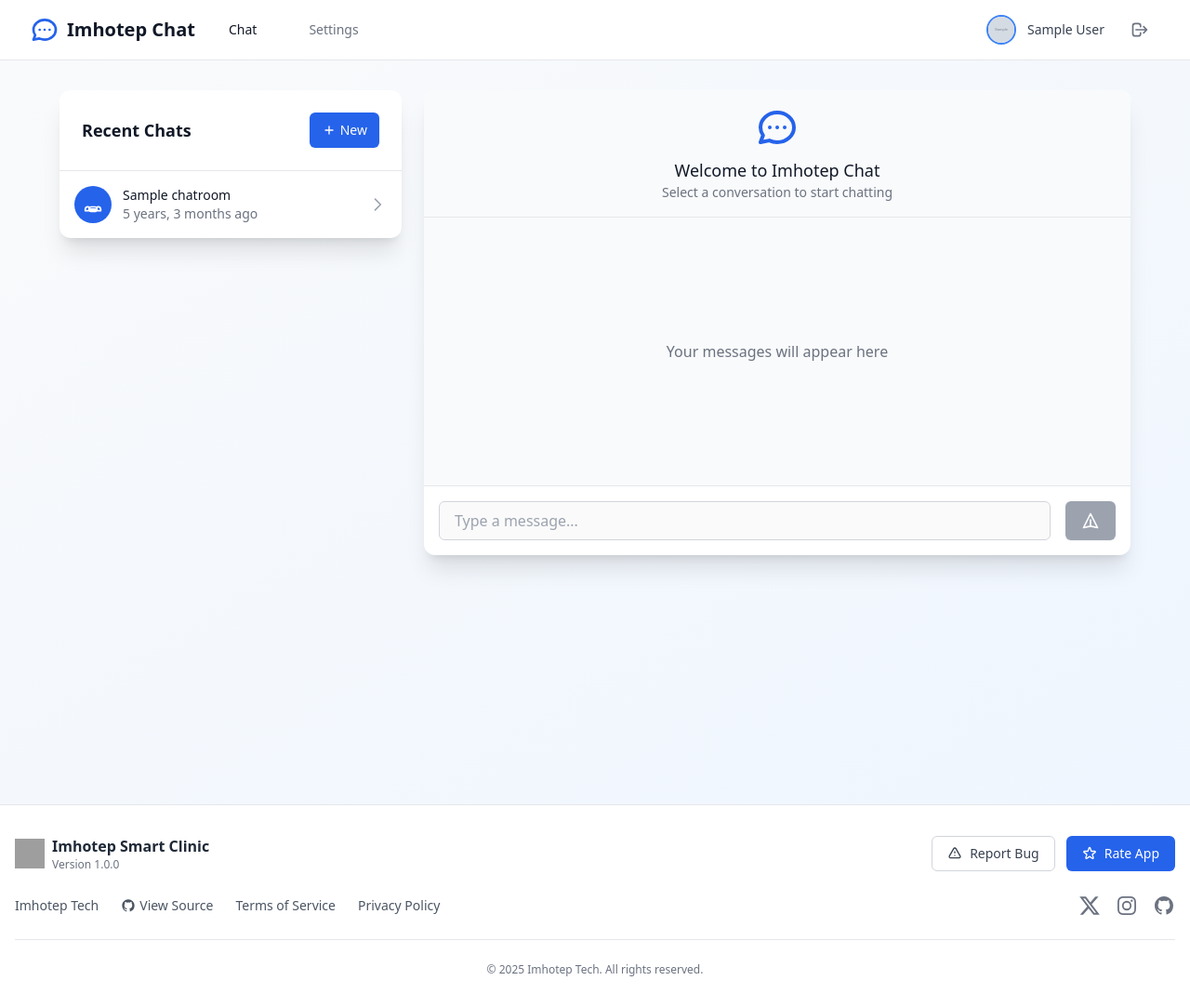
After one commit to Kbassem10/imhotep_chat, a Django app: page /main-menu/ in a window 1280 px wide. The commit adds this page. Shown: the whole page at 93% size. Run offline with Django 5.2, Linux system fonts and the light colour scheme; a user stored in the database is signed in; tables that the repository leaves empty hold one stand-in row (values such as "Sample post"); grey boxes marked "Sample" are stand-in pictures; some libraries are stand-ins or nearby versions; grey boxes are pictures that could not be loaded.

Commit message:
Add main menu and navbar templates; implement user photo and latest chat rooms retrieval

```diff
--- a/chat/auth/auth.py
+++ b/chat/auth/auth.py
@@ -256,7 +256,6 @@ class CustomPasswordResetConfirmView(PasswordResetConfirmView):
 class CustomPasswordResetCompleteView(PasswordResetCompleteView):
     template_name = 'password_reset_complete.html'
 
-
 GOOGLE_CLIENT_ID = settings.SOCIALACCOUNT_PROVIDERS['google']['APP']['client_id']
 GOOGLE_CLIENT_SECRET = settings.SOCIALACCOUNT_PROVIDERS['google']['APP']['secret']
 GOOGLE_REDIRECT_URI = settings.SOCIALACCOUNT_PROVIDERS['google']['REDIRECT_URI']
--- a/chat/templates/base.html
+++ b/chat/templates/base.html
@@ -82,6 +82,12 @@
         {% block extra_head %}{% endblock %}
     </head>
 <body class="bg-gray-100">
+    <!-- Navigation Bar -->
+
+    {% if user.is_authenticated %}
+        {% include "navbar.html" %}
+    {% endif %}
+
     <div class="flex min-h-screen">
 
         <!-- Main Content -->
--- /dev/null
+++ b/chat/templates/main_menu.html
@@ -0,0 +1,138 @@
+{% extends "base.html" %}
+{% load static %}
+
+{% block title %}Chat - Imhotep Chat{% endblock %}
+
+{% block content %}
+<section class="min-h-screen bg-gradient-to-br from-gray-50 to-blue-50 py-8 px-4 sm:px-6 lg:px-8">
+  <div class="max-w-6xl mx-auto">
+    <!-- Main Content -->
+    <div class="grid grid-cols-1 lg:grid-cols-3 gap-6">
+      <!-- Chat Rooms List -->
+      <div class="lg:col-span-1">
+        <div class="bg-white rounded-xl shadow-xl overflow-hidden">
+          <div class="p-6 border-b border-gray-200">
+            <div class="flex items-center justify-between">
+              <h2 class="text-lg font-semibold text-gray-900">Recent Chats</h2>
+              <button class="inline-flex items-center px-3 py-2 border border-transparent rounded-md shadow-sm text-sm font-medium text-white bg-blue-600 hover:bg-blue-700 focus:outline-none focus:ring-2 focus:ring-offset-2 focus:ring-blue-500 transition-all duration-200">
+                <svg class="w-4 h-4 mr-1" xmlns="http://www.w3.org/2000/svg" fill="none" viewBox="0 0 24 24" stroke="currentColor">
+                  <path stroke-linecap="round" stroke-linejoin="round" stroke-width="2" d="M12 6v6m0 0v6m0-6h6m-6 0H6" />
+                </svg>
+                New
+              </button>
+            </div>
+          </div>
+
+          <div class="divide-y divide-gray-200 max-h-96 overflow-y-auto">
+            {% if user_latest_chat_rooms %}
+              {% for chat_room in user_latest_chat_rooms %}
+                <div class="p-4 hover:bg-gray-50 cursor-pointer transition-colors duration-200">
+                  <div class="flex items-center space-x-3">
+                    <div class="flex-shrink-0">
+                      <div class="h-10 w-10 rounded-full bg-blue-600 flex items-center justify-center">
+                        {% if chat_room.is_group %}
+                          <svg class="w-5 h-5 text-white" xmlns="http://www.w3.org/2000/svg" fill="none" viewBox="0 0 24 24" stroke="currentColor">
+                            <path stroke-linecap="round" stroke-linejoin="round" stroke-width="2" d="M17 20h5v-2a3 3 0 00-5.196-2.121M17 20H7m10 0v-2c0-.656-.126-1.283-.356-1.857M7 20H2v-2a3 3 0 015.196-2.121M7 20v-2m0 0v-.5A2.5 2.5 0 019.5 15h5a2.5 2.5 0 012.5 2.5v.5m0 0v.5a2.5 2.5 0 01-2.5 2.5h-5A2.5 2.5 0 017 18v-.5z" />
+                          </svg>
+                        {% else %}
+                          <svg class="w-5 h-5 text-white" xmlns="http://www.w3.org/2000/svg" fill="none" viewBox="0 0 24 24" stroke="currentColor">
+                            <path stroke-linecap="round" stroke-linejoin="round" stroke-width="2" d="M16 7a4 4 0 11-8 0 4 4 0 018 0zM12 14a7 7 0 00-7 7h14a7 7 0 00-7-7z" />
+                          </svg>
+                        {% endif %}
+                      </div>
+                    </div>
+                    <div class="flex-1 min-w-0">
+                      <p class="text-sm font-medium text-gray-900 truncate">
+                        {% if chat_room.is_group and chat_room.name %}
+                          {{ chat_room.name }}
+                        {% else %}
+                          {% for participant in chat_room.participants.all %}
+                            {% if participant != user %}
+                              {{ participant.first_name }} {{ participant.last_name }}
+                            {% endif %}
+                          {% endfor %}
+                        {% endif %}
+                      </p>
+                      <p class="text-sm text-gray-500 truncate">
+                        {% if chat_room.latest_message_time %}
+                          {{ chat_room.latest_message_time|timesince }} ago
+                        {% else %}
+                          No messages yet
+                        {% endif %}
+                      </p>
+                    </div>
+                    <div class="flex-shrink-0">
+                      <svg class="w-5 h-5 text-gray-400" xmlns="http://www.w3.org/2000/svg" fill="none" viewBox="0 0 24 24" stroke="currentColor">
+                        <path stroke-linecap="round" stroke-linejoin="round" stroke-width="2" d="M9 5l7 7-7 7" />
+                      </svg>
+                    </div>
+                  </div>
+                </div>
+              {% endfor %}
+            {% else %}
+              <div class="p-8 text-center">
+                <svg class="mx-auto h-12 w-12 text-gray-400" xmlns="http://www.w3.org/2000/svg" fill="none" viewBox="0 0 24 24" stroke="currentColor">
+                  <path stroke-linecap="round" stroke-linejoin="round" stroke-width="2" d="M8 12h.01M12 12h.01M16 12h.01M21 12c0 4.418-4.03 8-9 8a9.863 9.863 0 01-4.255-.949L3 20l1.395-3.72C3.512 15.042 3 13.574 3 12c0-4.418 4.03-8 9-8s9 3.582 9 8z" />
+                </svg>
+                <h3 class="mt-2 text-sm font-medium text-gray-900">No conversations yet</h3>
+                <p class="mt-1 text-sm text-gray-500">Start your first conversation by clicking "New"</p>
+              </div>
+            {% endif %}
+          </div>
+        </div>
+      </div>
+
+      <!-- Chat Interface -->
+      <div class="lg:col-span-2">
+        <div class="bg-white rounded-xl shadow-xl overflow-hidden h-96 lg:h-[500px]">
+          <div class="h-full flex flex-col">
+            <!-- Chat Header -->
+            <div class="p-4 border-b border-gray-200 bg-gray-50">
+              <div class="flex items-center justify-center">
+                <div class="text-center">
+                  <svg class="mx-auto h-12 w-12 text-blue-600" xmlns="http://www.w3.org/2000/svg" fill="none" viewBox="0 0 24 24" stroke="currentColor">
+                    <path stroke-linecap="round" stroke-linejoin="round" stroke-width="2" d="M8 12h.01M12 12h.01M16 12h.01M21 12c0 4.418-4.03 8-9 8a9.863 9.863 0 01-4.255-.949L3 20l1.395-3.72C3.512 15.042 3 13.574 3 12c0-4.418 4.03-8 9-8s9 3.582 9 8z" />
+                  </svg>
+                  <h3 class="mt-2 text-lg font-medium text-gray-900">Welcome to Imhotep Chat</h3>
+                  <p class="text-sm text-gray-500">Select a conversation to start chatting</p>
+                </div>
+              </div>
+            </div>
+
+            <!-- Messages Area -->
+            <div class="flex-1 overflow-y-auto p-4 bg-gray-50">
+              <div class="flex items-center justify-center h-full">
+                <div class="text-center">
+                  <p class="text-gray-500">Your messages will appear here</p>
+                </div>
+              </div>
+            </div>
+
+            <!-- Message Input -->
+            <div class="p-4 border-t border-gray-200">
+              <div class="flex space-x-4">
+                <div class="flex-1">
+                  <input
+                    type="text"
+                    class="w-full px-4 py-2 border border-gray-300 rounded-md focus:ring-blue-500 focus:border-blue-500"
+                    placeholder="Type a message..."
+                    disabled
+                  >
+                </div>
+                <button
+                  class="inline-flex items-center px-4 py-2 border border-transparent rounded-md shadow-sm text-sm font-medium text-white bg-gray-400 cursor-not-allowed"
+                  disabled
+                >
+                  <svg class="w-5 h-5" xmlns="http://www.w3.org/2000/svg" fill="none" viewBox="0 0 24 24" stroke="currentColor">
+                    <path stroke-linecap="round" stroke-linejoin="round" stroke-width="2" d="M12 19l9 2-9-18-9 18 9-2zm0 0v-8" />
+                  </svg>
+                </button>
+              </div>
+            </div>
+          </div>
+        </div>
+      </div>
+    </div>
+  </div>
+</section>
+{% endblock %}
--- /dev/null
+++ b/chat/templates/navbar.html
@@ -0,0 +1,104 @@
+{% if user.is_authenticated %}
+<nav class="bg-white shadow-lg border-b border-gray-200">
+  <div class="max-w-7xl mx-auto px-4 sm:px-6 lg:px-8">
+    <div class="flex justify-between h-16">
+      <!-- Left side - Logo and main nav -->
+      <div class="flex items-center">
+        <!-- Logo -->
+        <div class="flex-shrink-0 flex items-center">
+          <svg class="h-8 w-8 text-blue-600" xmlns="http://www.w3.org/2000/svg" fill="none" viewBox="0 0 24 24" stroke="currentColor">
+            <path stroke-linecap="round" stroke-linejoin="round" stroke-width="2" d="M8 12h.01M12 12h.01M16 12h.01M21 12c0 4.418-4.03 8-9 8a9.863 9.863 0 01-4.255-.949L3 20l1.395-3.72C3.512 15.042 3 13.574 3 12c0-4.418 4.03-8 9-8s9 3.582 9 8z" />
+          </svg>
+          <span class="ml-2 text-xl font-bold text-gray-900">Imhotep Chat</span>
+        </div>
+
+        <!-- Desktop Navigation -->
+        <div class="hidden md:ml-6 md:flex md:space-x-8">
+          <a href="{% url 'main_menu' %}" class="text-gray-900 hover:text-blue-600 px-3 py-2 rounded-md text-sm font-medium transition-colors duration-200">
+            Chat
+          </a>
+          <a href="#" class="text-gray-500 hover:text-blue-600 px-3 py-2 rounded-md text-sm font-medium transition-colors duration-200">
+            Settings
+          </a>
+        </div>
+      </div>
+
+      <!-- Right side - User menu -->
+      <div class="flex items-center space-x-4">
+        <!-- User info - Desktop -->
+        <div class="hidden md:flex md:items-center md:space-x-4">
+          <div class="flex items-center space-x-3">
+            {% if user_photo_path %}
+              <img class="h-8 w-8 rounded-full object-cover border-2 border-blue-500" src="{{ user_photo_path }}" alt="Profile">
+            {% else %}
+              <div class="h-8 w-8 rounded-full bg-blue-600 flex items-center justify-center">
+                <svg class="w-4 h-4 text-white" xmlns="http://www.w3.org/2000/svg" fill="none" viewBox="0 0 24 24" stroke="currentColor">
+                  <path stroke-linecap="round" stroke-linejoin="round" stroke-width="2" d="M16 7a4 4 0 11-8 0 4 4 0 018 0zM12 14a7 7 0 00-7 7h14a7 7 0 00-7-7z" />
+                </svg>
+              </div>
+            {% endif %}
+            <span class="text-sm font-medium text-gray-700">{{ user.first_name }} {{ user.last_name }}</span>
+          </div>
+          <a href="{% url 'logout' %}" class="text-gray-500 hover:text-red-600 px-3 py-2 rounded-md text-sm font-medium transition-colors duration-200">
+            <svg class="w-5 h-5" xmlns="http://www.w3.org/2000/svg" fill="none" viewBox="0 0 24 24" stroke="currentColor">
+              <path stroke-linecap="round" stroke-linejoin="round" stroke-width="2" d="M17 16l4-4m0 0l-4-4m4 4H7m6 4v1a3 3 0 01-3 3H6a3 3 0 01-3-3V7a3 3 0 013-3h4a3 3 0 013 3v1" />
+            </svg>
+          </a>
+        </div>
+
+        <!-- Mobile menu button -->
+        <div class="md:hidden">
+          <button type="button" onclick="toggleMobileMenu()" class="text-gray-500 hover:text-gray-900 focus:outline-none focus:text-gray-900 p-2">
+            <svg class="h-6 w-6" xmlns="http://www.w3.org/2000/svg" fill="none" viewBox="0 0 24 24" stroke="currentColor">
+              <path stroke-linecap="round" stroke-linejoin="round" stroke-width="2" d="M4 6h16M4 12h16M4 18h16" />
+            </svg>
+          </button>
+        </div>
+      </div>
+    </div>
+
+    <!-- Mobile menu -->
+    <div id="mobile-menu" class="md:hidden hidden">
+      <div class="px-2 pt-2 pb-3 space-y-1 border-t border-gray-200">
+        <!-- Mobile user info -->
+        <div class="flex items-center space-x-3 px-3 py-2">
+          {% if user_photo_path %}
+            <img class="h-10 w-10 rounded-full object-cover border-2 border-blue-500" src="{{ user_photo_path }}" alt="Profile">
+          {% else %}
+            <div class="h-10 w-10 rounded-full bg-blue-600 flex items-center justify-center">
+              <svg class="w-5 h-5 text-white" xmlns="http://www.w3.org/2000/svg" fill="none" viewBox="0 0 24 24" stroke="currentColor">
+                <path stroke-linecap="round" stroke-linejoin="round" stroke-width="2" d="M16 7a4 4 0 11-8 0 4 4 0 018 0zM12 14a7 7 0 00-7 7h14a7 7 0 00-7-7z" />
+              </svg>
+            </div>
+          {% endif %}
+          <div>
+            <div class="text-sm font-medium text-gray-900">{{ user.first_name }} {{ user.last_name }}</div>
+            <div class="text-xs text-gray-500">@{{ user.username }}</div>
+          </div>
+        </div>
+
+        <!-- Mobile navigation links -->
+        <a href="{% url 'main_menu' %}" class="text-gray-900 hover:text-blue-600 block px-3 py-2 rounded-md text-base font-medium transition-colors duration-200">
+          Chat
+        </a>
+        <a href="#" class="text-gray-500 hover:text-blue-600 block px-3 py-2 rounded-md text-base font-medium transition-colors duration-200">
+          Settings
+        </a>
+        <a href="{% url 'logout' %}" class="text-red-600 hover:text-red-800 block px-3 py-2 rounded-md text-base font-medium transition-colors duration-200">
+          <svg class="w-5 h-5 inline mr-2" xmlns="http://www.w3.org/2000/svg" fill="none" viewBox="0 0 24 24" stroke="currentColor">
+            <path stroke-linecap="round" stroke-linejoin="round" stroke-width="2" d="M17 16l4-4m0 0l-4-4m4 4H7m6 4v1a3 3 0 01-3 3H6a3 3 0 01-3-3V7a3 3 0 013-3h4a3 3 0 013 3v1" />
+          </svg>
+          Logout
+        </a>
+      </div>
+    </div>
+  </div>
+</nav>
+
+<script>
+function toggleMobileMenu() {
+  const menu = document.getElementById('mobile-menu');
+  menu.classList.toggle('hidden');
+}
+</script>
+{% endif %}
--- a/chat/urls.py
+++ b/chat/urls.py
@@ -1,11 +1,12 @@
 from django.urls import path, include
 from .auth import auth
-from . import user_profile, views
+from . import user_profile, views, user
 from django.views.generic import TemplateView
 
 urlpatterns = [
-    # #the main url
+    # #the landing page URL
     # path("", views.landing_page, name="landing_page"),
+
     #the register url
     path("register/", auth.register, name="register"),
     #login url
@@ -22,11 +23,16 @@ urlpatterns = [
     path('reset/<uidb64>/<token>/', auth.CustomPasswordResetConfirmView.as_view(), name='password_reset_confirm'),
     path('reset/done/', auth.CustomPasswordResetCompleteView.as_view(), name='password_reset_complete'),
 
+    #URLs for google login
     path('google/login/', auth.google_login, name='google_login'),
     path('google/callback/', auth.google_callback, name='google_callback'),
     path('google/handle-username/', auth.add_username_google_login, name='add_username_google_login'),
 
+    #Test URL for the websockets
     path('websocket-test/', TemplateView.as_view(template_name='websocket_test.html'), name='websocket_test'),
+
+    #Main Page URL
+    path('main-menu/', user.main, name='main_menu'),
 
     # Add this to your urlpatterns list
     # path('update-profile/', user_profile.update_profile, name='update_profile'),
@@ -35,6 +41,6 @@ urlpatterns = [
     # path('activate-profile-update/<str:uidb64>/<str:token>/<str:new_email>/', user_profile.activate_profile_update, name='activate_profile_update'),
 
     # Terms and Privacy pages
-    # path('terms/', TemplateView.as_view(template_name='terms.html'), name='terms'),
-    # path('privacy/', TemplateView.as_view(template_name='privacy.html'), name='privacy'),
+    path('terms/', TemplateView.as_view(template_name='terms.html'), name='terms'),
+    path('privacy/', TemplateView.as_view(template_name='privacy.html'), name='privacy'),
 ]
--- a/static/main.js
+++ b/static/main.js
@@ -1,3 +1,59 @@
+// Main JavaScript functionality for Imhotep Chat
+
+// Toggle password visibility
+function togglePasswordVisibility(fieldId) {
+    const field = document.getElementById(fieldId);
+    const button = field.nextElementSibling;
+
+    if (field.type === 'password') {
+        field.type = 'text';
+    } else {
+        field.type = 'password';
+    }
+}
+
+// Show/hide loading overlay
+function showLoading() {
+    document.getElementById('loading-overlay').style.display = 'flex';
+}
+
+function hideLoading() {
+    document.getElementById('loading-overlay').style.display = 'none';
+}
+
+// Auto-hide messages after 5 seconds
+document.addEventListener('DOMContentLoaded', function() {
+    const messages = document.querySelectorAll('[class*="bg-green-100"], [class*="bg-red-100"], [class*="bg-blue-100"]');
+    messages.forEach(message => {
+        setTimeout(() => {
+            message.style.opacity = '0';
+            setTimeout(() => {
+                message.remove();
+            }, 300);
+        }, 5000);
+    });
+});
+
+// Validate password on registration
+function validatePassword() {
+    const password = document.getElementById('password');
+    const confirmPassword = document.getElementById('confirm_password');
+
+    if (password && confirmPassword) {
+        if (password.value !== confirmPassword.value) {
+            alert('Passwords do not match!');
+            return false;
+        }
+
+        if (password.value.length < 8) {
+            alert('Password must be at least 8 characters long!');
+            return false;
+        }
+    }
+
+    return true;
+}
+
 // Simplified global function for sidebar toggle that will work with onclick
 function handleSidebarToggle() {
     const sidebar = document.getElementById('sideNav');
@@ -18,35 +74,6 @@ function handleSidebarToggle() {
 
 // Make sure the function is globally available
 window.handleSidebarToggle = handleSidebarToggle;
-
-// Toggle password visibility
-function togglePasswordVisibility(inputId) {
-    const input = document.getElementById(inputId);
-    if (input.type === "password") {
-        input.type = "text";
-    } else {
-        input.type = "password";
-    }
-}
-
-// Password validation
-function validatePassword() {
-    const password = document.getElementById("password").value;
-    const confirmPassword = document.getElementById("confirm_password").value;
-
-    if (password !== confirmPassword) {
-        alert("Passwords do not match!");
-        return false;
-    }
-
-    // Add additional validation rules if needed
-    if (password.length < 8) {
-        alert("Password must be at least 8 characters long!");
-        return false;
-    }
-
-    return true;
-}
 
 // Form submission handling
 document.addEventListener('submit', function(e) {
```
Also changed, not shown: chat/user.py (added, +19 -0 lines), chat/utils/get_user_latest_chat_rooms.py (added, +20 -0 lines), chat/utils/user_info.py (added, +10 -0 lines).
